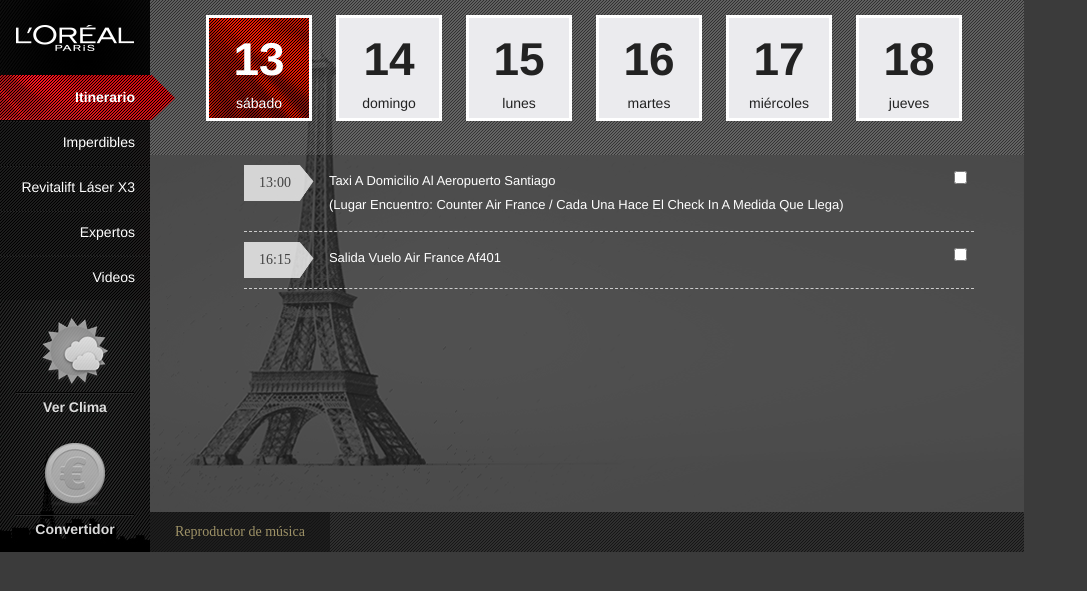
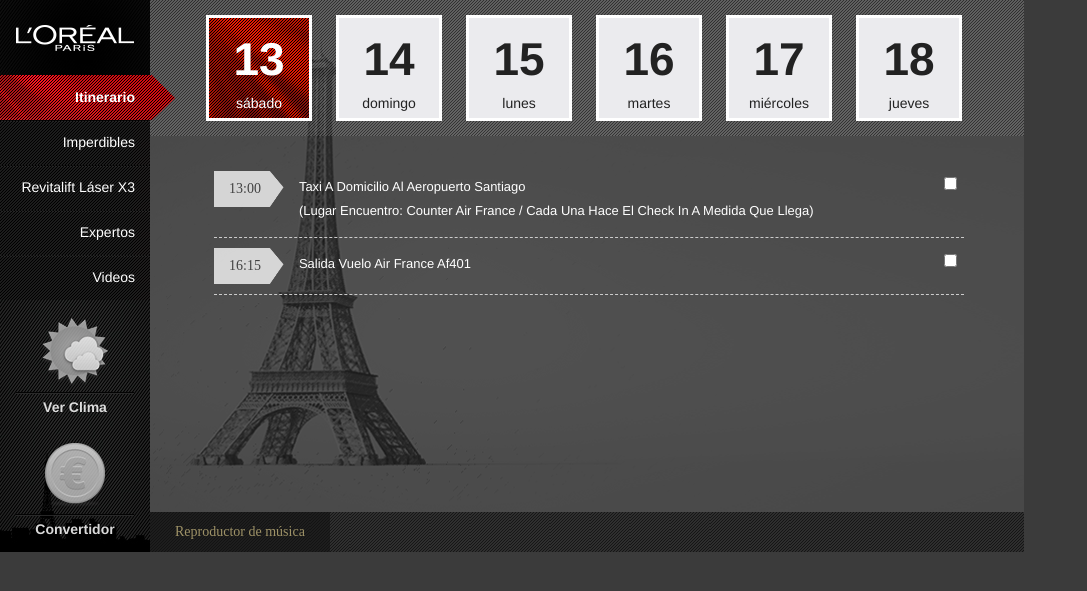
Before and after one commit to PiratesInc/lorea, a PHP site: page / in a window 1280 px wide, after a click on "Itinerario". Shown: the top 591 px of the page, without its empty margins (0-1087 px from the left). Run offline with PHP 8.4, Linux system fonts and the light colour scheme; some web fonts are replaced; grey boxes are pictures that could not be loaded.

Commit message:
fix: height carousel container

```diff
--- a/css/main.css
+++ b/css/main.css
@@ -136,7 +136,7 @@
 			overflow: auto;
 			position: relative; }
 
-.carousel-container { width:874px; background: url(../img/carousel-bg.png) 0 0 repeat; padding: 15px 0; height:125px; }
+.carousel-container { width:874px; background: url(../img/carousel-bg.png) 0 0 repeat; padding: 15px 0; max-height:125px; }
 	.carousel-container ul.slides { height:100px; }
 		.carousel-container ul.slides li {
 			width:100px !important; height: 100px; margin:0;
@@ -163,7 +163,7 @@
 #carousel-itinerario ul.slides li.flex-active-slide { background:url(../img/itinerario_active.png) center; color:#FFF; }
 	#carousel-itinerario ul.slides li.flex-active-slide a { color:#FFF; }
 
-ul.calendario { padding: 0 50px; margin: 0 0 60px; }
+ul.calendario { padding: 25px 60px 50px 20px; margin: 0 0 60px; }
 	ul.calendario li { list-style: none; clear: both; padding: 10px 0; border-bottom: 1px dashed #ccc; overflow: hidden; }
 		ul.calendario li span.hora {
 			display: block; float: left;
```
